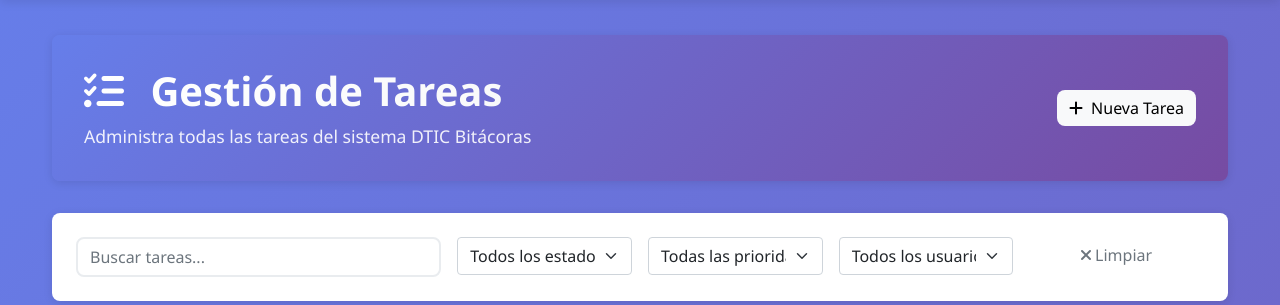
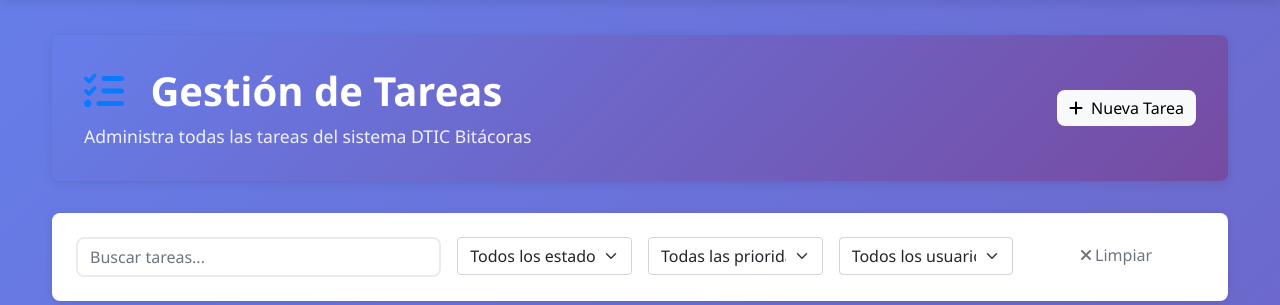
Before and after one commit to ricardomonla/dtic-bitacoras-php, a PHP site: page /tareas.html in a window 1280 px wide. Shown: the part 65-370 px from the top of the page. Run offline with PHP 8.4, Linux system fonts and the light colour scheme.

Commit message:
style: Restaurar colores distintivos de íconos en headers
- Agregar clases específicas por página (.tecnicos, .recursos, .tareas, etc.)
- Definir colores únicos para íconos de cada página en CSS
- Técnicos: azul info (#17a2b8)
- Recursos: verde success (#28a745)
- Tareas: azul primary (#007bff)
- Calendario: azul info (#17a2b8)
- Usuarios: azul primary (#007bff)
- Reportes: amarillo warning (#ffc107)
- Mantener consistencia visual con identidad de cada módulo

```diff
--- a/public/calendario.html
+++ b/public/calendario.html
@@ -73,7 +73,7 @@
     <!-- Main Content -->
     <div class="container mt-4">
         <!-- Page Header -->
-        <div class="page-header">
+        <div class="page-header calendario">
             <div class="d-flex justify-content-between align-items-center">
                 <div>
                     <h1 class="page-title">
--- a/public/css/styles.css
+++ b/public/css/styles.css
@@ -284,11 +284,21 @@ body {
     font-size: 2.5rem;
     font-weight: bold;
     margin-bottom: 0.5rem;
-    background: linear-gradient(135deg, #ffffff 0%, #f8f9fa 100%);
-    -webkit-background-clip: text;
-    -webkit-text-fill-color: transparent;
-    background-clip: text;
+    color: white;
 }
+
+.page-header .page-title .fas {
+    color: white;
+    opacity: 0.9;
+}
+
+/* Colores específicos para cada página */
+.page-header.tecnicos .page-title .fas { color: #17a2b8; } /* info */
+.page-header.recursos .page-title .fas { color: #28a745; } /* success */
+.page-header.tareas .page-title .fas { color: #007bff; } /* primary */
+.page-header.calendario .page-title .fas { color: #17a2b8; } /* info */
+.page-header.usuarios .page-title .fas { color: #007bff; } /* primary */
+.page-header.reportes .page-title .fas { color: #ffc107; } /* warning */
 
 .page-header .page-subtitle {
     font-size: 1.1rem;
--- a/public/recursos.html
+++ b/public/recursos.html
@@ -70,7 +70,7 @@
     <!-- Main Content -->
     <div class="container mt-4">
         <!-- Page Header -->
-        <div class="page-header">
+        <div class="page-header recursos">
             <div class="d-flex justify-content-between align-items-center">
                 <div>
                     <h1 class="page-title">
--- a/public/reportes.html
+++ b/public/reportes.html
@@ -65,7 +65,7 @@
     <!-- Main Content -->
     <div class="container mt-4">
         <!-- Page Header -->
-        <div class="page-header">
+        <div class="page-header reportes">
             <div class="d-flex justify-content-between align-items-center">
                 <div>
                     <h1 class="page-title">
--- a/public/tareas.html
+++ b/public/tareas.html
@@ -70,7 +70,7 @@
     <!-- Main Content -->
     <div class="container mt-4">
         <!-- Page Header -->
-        <div class="page-header">
+        <div class="page-header tareas">
             <div class="d-flex justify-content-between align-items-center">
                 <div>
                     <h1 class="page-title">
--- a/public/tecnicos.html
+++ b/public/tecnicos.html
@@ -70,7 +70,7 @@
     <!-- Main Content -->
     <div class="container mt-4">
         <!-- Page Header -->
-        <div class="page-header">
+        <div class="page-header tecnicos">
             <div class="d-flex justify-content-between align-items-center">
                 <div>
                     <h1 class="page-title">
--- a/public/usuarios.html
+++ b/public/usuarios.html
@@ -70,7 +70,7 @@
     <!-- Main Content -->
     <div class="container mt-4">
         <!-- Page Header -->
-        <div class="page-header">
+        <div class="page-header usuarios">
             <div class="d-flex justify-content-between align-items-center">
                 <div>
                     <h1 class="page-title">
```
